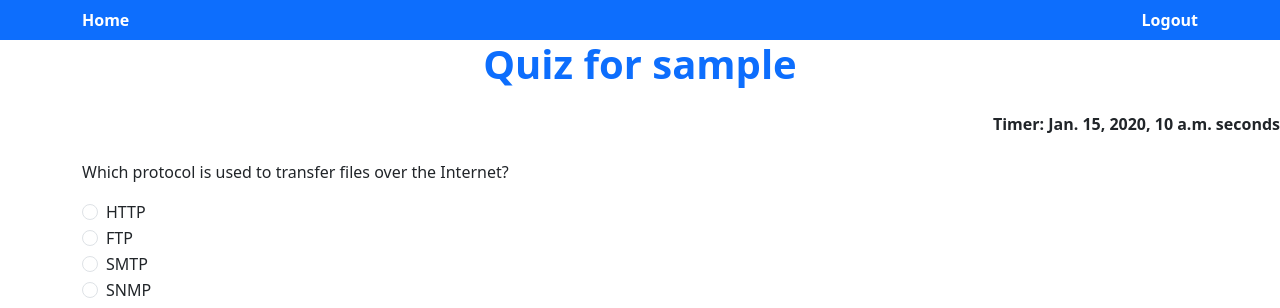
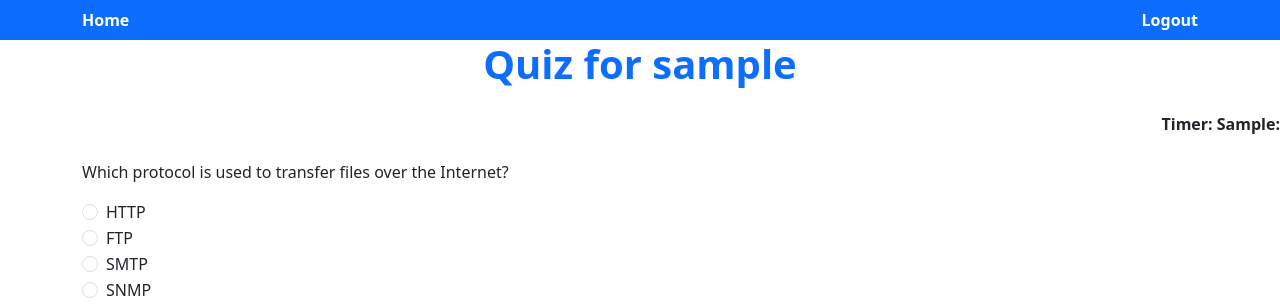
Before and after one commit to OmarKhaled2k3/Multiple-Choice-Online-Exam-System, a Django app: template DjangoProject/quiz/templates/quiz/take_quiz.html in a window 1280 px wide. Shown: the top 308 px of the page. Run offline with Django 4.2, Linux system fonts and the light colour scheme; data comes from the database, SQL or seed files in the repository; both versions use the stored data as it was after the commit; the template is opened without the code that fills it: values that come from a table or form of the project are taken from there, most other values are stand-ins (such as "Sample title", 1, 10 or a date in 2020); some libraries are stand-ins or nearby versions.

Commit message:
timer working in mins and secs format

```diff
--- a/DjangoProject/quiz/templates/quiz/take_quiz.html
+++ b/DjangoProject/quiz/templates/quiz/take_quiz.html
@@ -11,7 +11,7 @@
 </div>
 
 <h1 class="text-center text-primary mb-4" style="font-weight: bold;">Quiz for {{ username }}</h1>
-<div align="right" id="displaytimer"><b>Timer: {{ remaining_time }} seconds</b></div>
+<div align="right" id="displaytimer"><b>Timer: {{ remaining_minutes }}:{{ remaining_seconds|stringformat:"02" }}</b></div>
 <div class="container mt-4">
     <form method="post" id="form__submit">
         {% csrf_token %}
@@ -44,12 +44,18 @@
 <script>
     document.addEventListener("DOMContentLoaded", function () {
         const timerElement = document.getElementById('displaytimer');
-        let timeLeft = {{ remaining_time }};  // Pass Django variable to JavaScript
+        let timeLeft = {{ remaining_time }}; // Time in seconds
+
+        function formatTime(seconds) {
+            const minutes = Math.floor(seconds / 60);
+            const remainingSeconds = seconds % 60;
+            return `${minutes}:${remainingSeconds.toString().padStart(2, '0')}`;
+        }
 
         function updateTimer() {
             if (timeLeft > 0) {
                 timeLeft--;
-                timerElement.innerHTML = `<b>Timer: ${timeLeft} seconds</b>`;
+                timerElement.innerHTML = `<b>Timer: ${formatTime(timeLeft)}</b>`;
             } else {
                 timerElement.innerHTML = `<b>Time's up!</b>`;
                 document.getElementById("form__submit").submit();
--- a/DjangoProject/quiz/views.py
+++ b/DjangoProject/quiz/views.py
@@ -149,6 +149,8 @@ def take_quiz_view(request):
 
             elapsed_time = (now() - start_time).total_seconds()
             remaining_time = int(max(0, 120 - elapsed_time) ) # 120 seconds timer
+            remaining_minutes = remaining_time // 60
+            remaining_seconds = remaining_time % 60
 
             #if remaining_time <= 0:
                 #return redirect('submit_quiz')  # Handle automatic submission
@@ -156,6 +158,8 @@ def take_quiz_view(request):
             context = {
                 'questions': quiz_questions,
                 'remaining_time': remaining_time,
+                'remaining_minutes': remaining_minutes,
+                'remaining_seconds': remaining_seconds,
                 'username': request.user.username
             }
         return render(request, 'quiz/take_quiz.html', context)
```
Also changed, not shown: DjangoProject/db.sqlite3.
